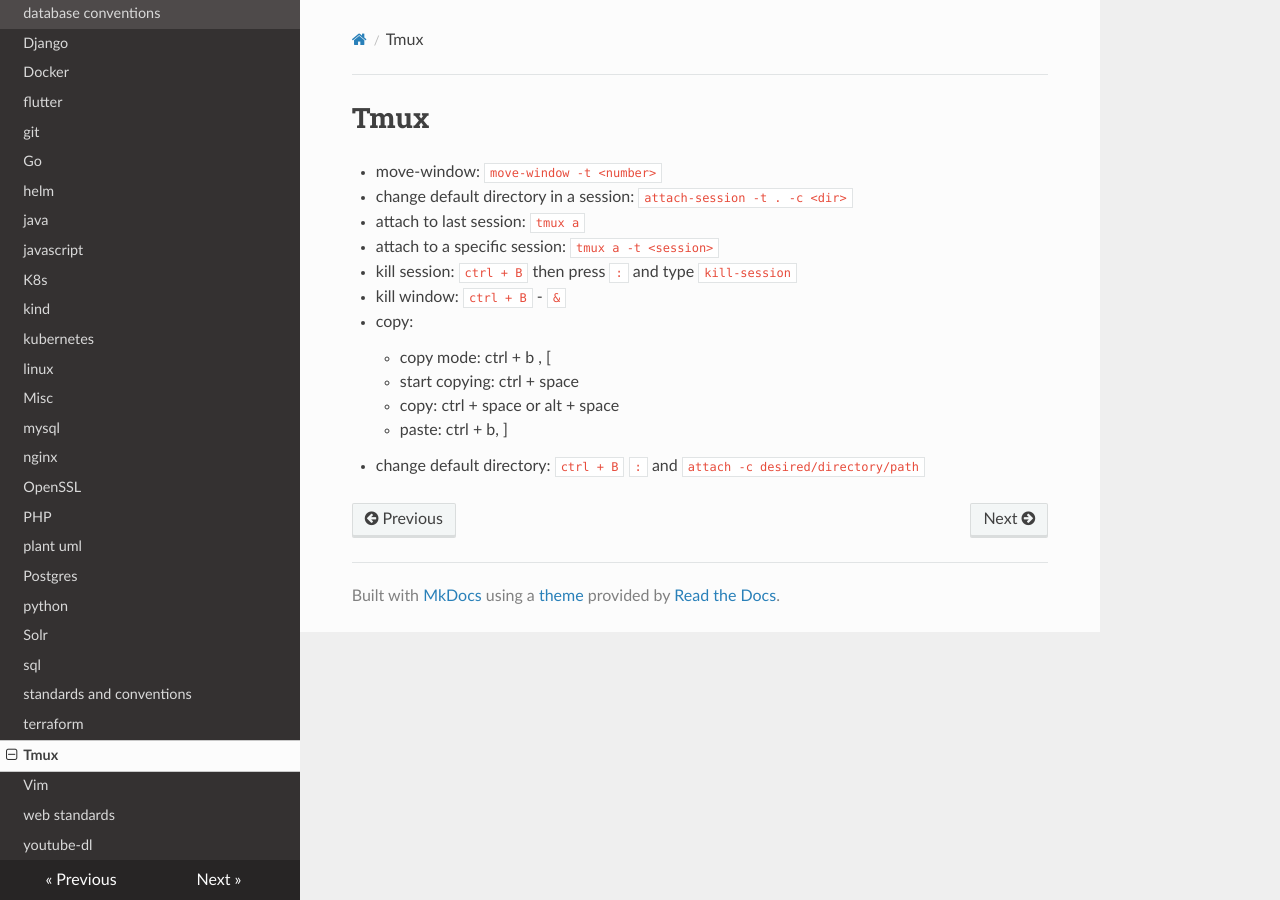
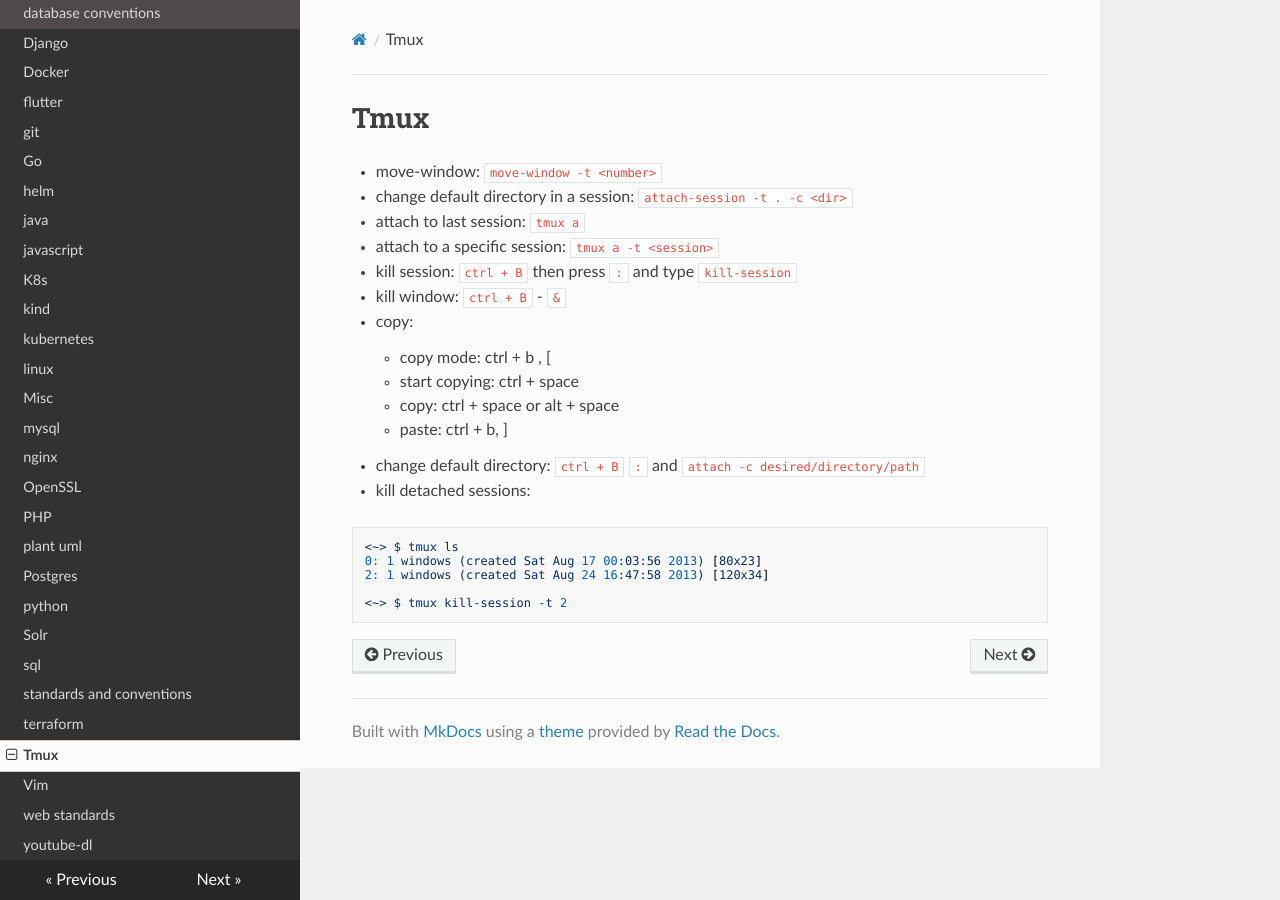
Before and after one commit to filipelucas42/notes, an MkDocs documentation site: the page built from docs/tmux.md, in a window 1280 px wide. Built offline with MkDocs 1.6.1, drawn with Linux system fonts in a browser that asks for light colours; nearby versions of some CDN libraries.

Commit message:
Update tmux.md

````diff
--- a/docs/tmux.md
+++ b/docs/tmux.md
@@ -20,3 +20,12 @@
     * paste: ctrl + b, ]
 
 * change default directory: `ctrl + B` `:` and `attach -c desired/directory/path`
+
+* kill detached sessions:
+```
+<~> $ tmux ls
+0: 1 windows (created Sat Aug 17 00:03:56 2013) [80x23]
+2: 1 windows (created Sat Aug 24 16:47:58 2013) [120x34]
+
+<~> $ tmux kill-session -t 2
+```
````
